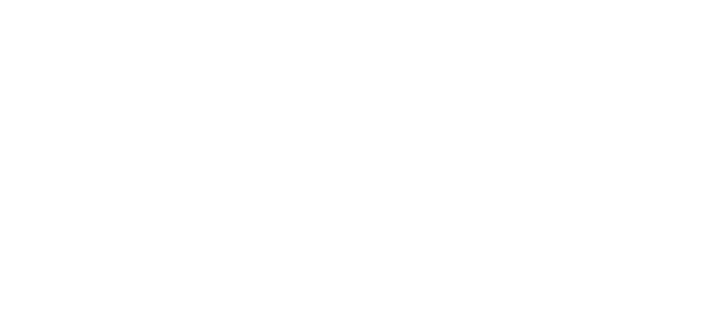
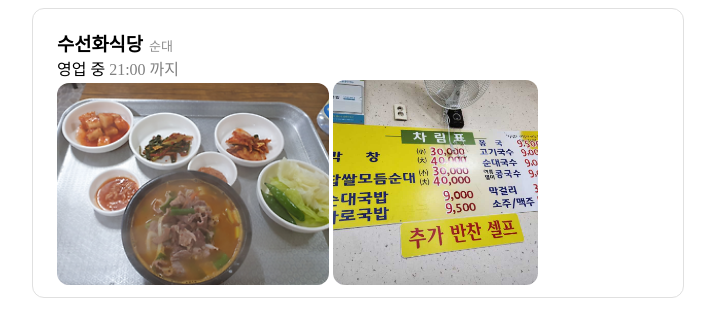
Before and after one commit to bborocks/ohyun-ict-2025, a plain HTML site: page index.html in a window 1280 px wide. Shown: the whole page, without its empty margins (282-997 px from the left). Drawn offline with Linux system fonts and the light colour scheme.

Commit message:
카카오맵 따라하기

```diff
--- a/index.html
+++ b/index.html
@@ -4,8 +4,21 @@
     <meta charset="UTF-8">
     <meta name="viewport" content="width=device-width, initial-scale=1.0">
     <title>Document</title>
+    <link rel="stylesheet" href="style.css">
 </head>
 <body>
+    <div class="container">
+        <div>
+            <h3 class="restorant-name">수선화식당</h3><span class="suncol">순대</span>
+        </div>
+        <div>영업 중 <span class="time">21:00 까지</span></div>
+        <div class="img-container">
+            <img class="one" src="./img/국밥.png" alt="">
+            <img class="two" src="./img/메뉴.jfif" alt="">
+        </div>
+    </div>
+</body>
+<style>
 
-</body>
+</style>
 </html>
--- /dev/null
+++ b/style.css
@@ -0,0 +1,31 @@
+div.container
+    {
+        border: solid 1px #e0e0e0;
+        border-radius: 12px;
+        width: 602px;
+        padding: 20px 24px 8px;
+        margin:auto;
+    }
+    .suncol{
+        color: #8e8e8e;
+        font-size: 13px;
+        font-weight: 200;
+    }
+    .restorant-name{
+        padding-right: 6px;
+        display: inline;
+    }
+    .time{
+        color: gray;
+        font
+    }
+    img.one
+    {
+        width: 272px;
+        border-radius: 12px;
+    }
+    img.two
+    {
+        width: 205px;
+        border-radius: 12px;
+    }
```
Also changed, not shown: img/국밥.png (added), img/메뉴.jfif (added).
